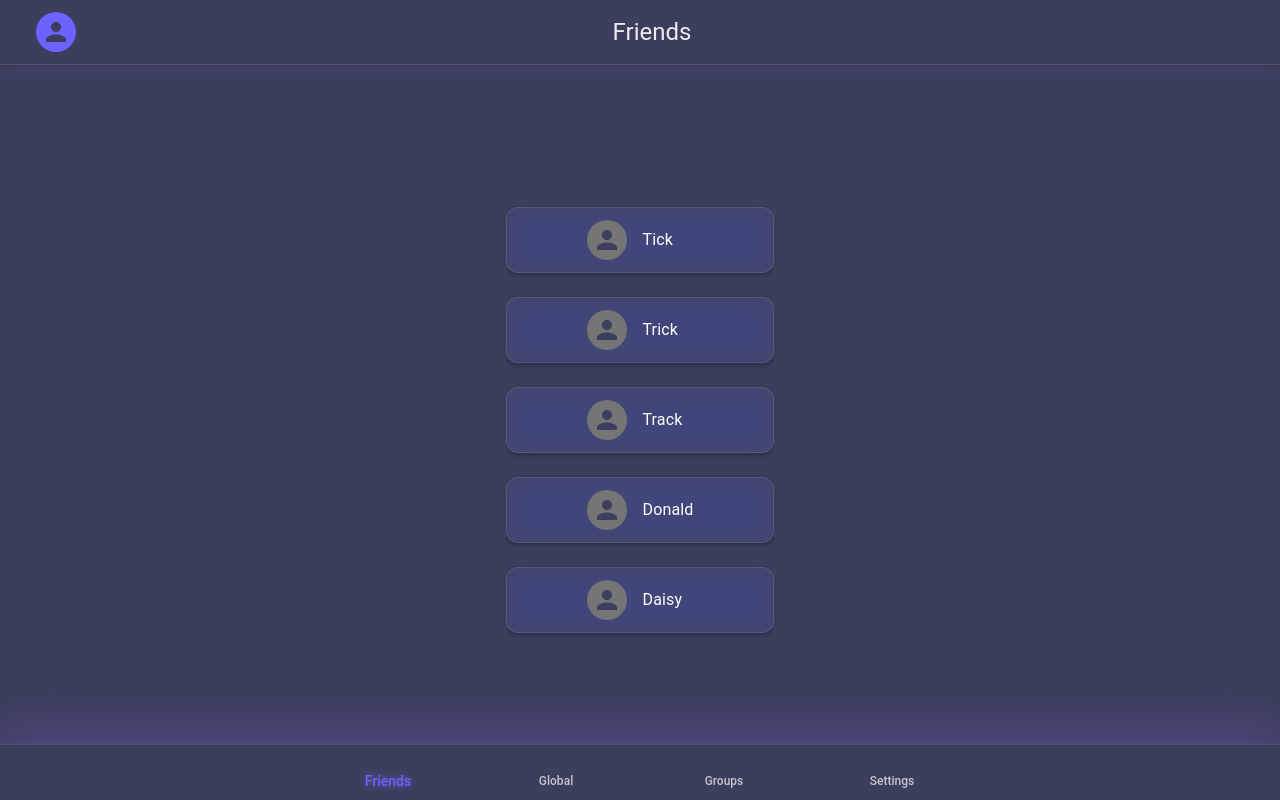
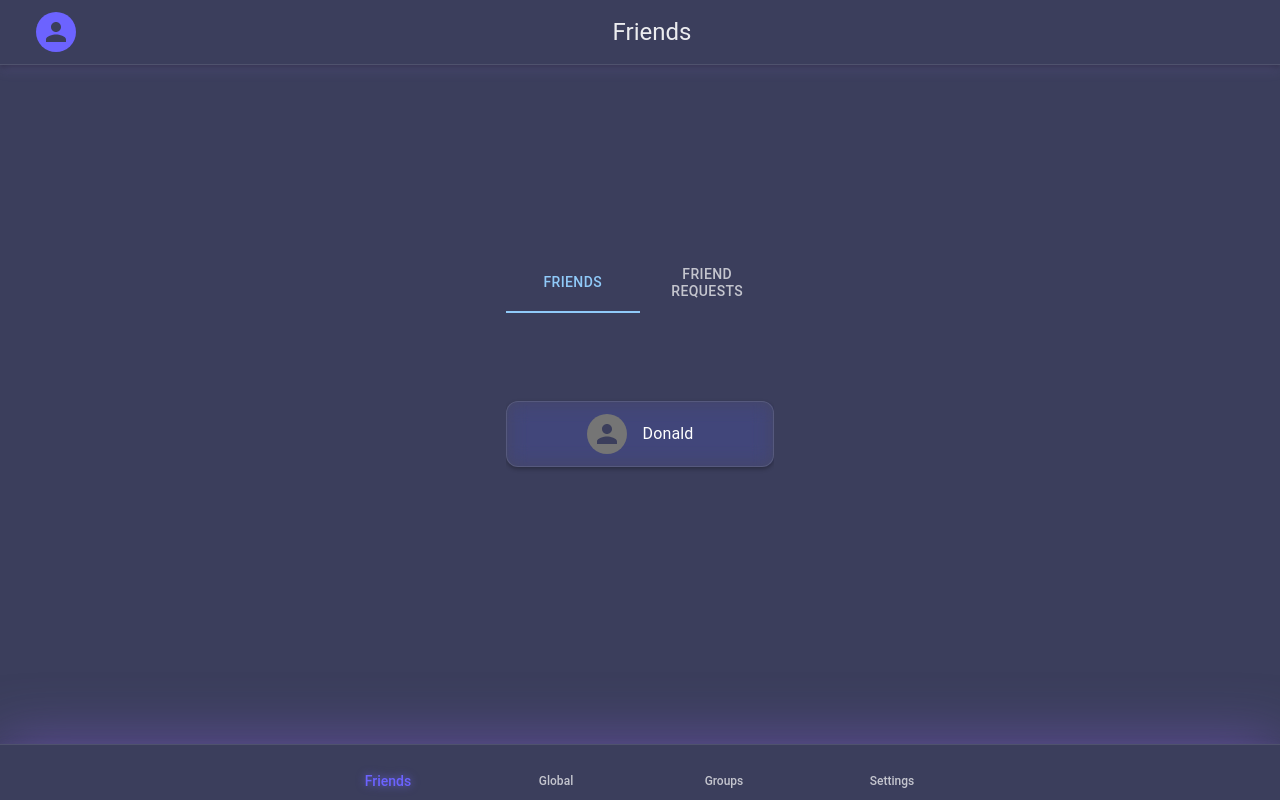
Before and after one commit to carinaCo/foto-social-web, a React (Vite) app in the folder foto-social-react/psis-image-based-social-media-app/: page /friends in a window 1280 px wide. Built offline with nearby package versions, Linux system fonts and the light colour scheme; some icons are missing.

Commit message:
Implemented FriendRequest page and switching between friends and friendrequests

```diff
--- a/foto-social-react/psis-image-based-social-media-app/src/FriendsPage/friendBox.tsx
+++ b/foto-social-react/psis-image-based-social-media-app/src/FriendsPage/friendBox.tsx
@@ -14,17 +14,9 @@ import EditIcon from '@mui/icons-material/Edit';
  * ein eintrag pro gruppe -> ein component render i guess
  *
  */
-const FriendBox: React.FC = () => {
-
-    const friendElements =
-        [
-            {id: 1, name: 'Tick'},
-            {id: 2, name: 'Trick'},
-            {id: 3, name: 'Track'},
-            {id: 4, name: 'Donald'},
-            {id: 5, name: 'Daisy'},
-        ];
-
+const FriendBox: React.FC = ({
+    friends
+                             }) => {
 
     return (
         <Box sx={{ height: "100%", overflowY: "auto",
@@ -34,7 +26,7 @@ const FriendBox: React.FC = () => {
             }
         }}>
         <List sx={{ width: '100%', height: '100%', maxHeight: 1000, pt: 9}}>
-                {friendElements.map((
+                {friends.map((
                     element, index) =>
                     (
                         <React.Fragment key={element.id || index}>
--- /dev/null
+++ b/foto-social-react/psis-image-based-social-media-app/src/FriendsPage/friendRequestBox.tsx
@@ -0,0 +1,96 @@
+import * as React from "react";
+import {
+    Avatar, Box,
+    Divider,
+    InputAdornment,
+    List,
+    ListItem,
+    ListItemAvatar,
+    ListItemButton,
+    ListItemText,
+    Stack,
+    TextField,
+    ListItemSecondaryAction,
+    Button,
+} from "@mui/material";
+import CloseIcon from '@mui/icons-material/Close';
+import CheckIcon from '@mui/icons-material/Check';
+import EditIcon from '@mui/icons-material/Edit';
+
+export interface FriendRequest {
+    id: number;
+    name: string;
+}
+
+interface Props {
+    requests: FriendRequest[];
+    onAccept: (id: number) => void;
+    onReject: (id: number) => void;
+}
+
+/**
+ * sollte irgendwie mappen über einträge
+ * ein eintrag pro gruppe -> ein component render i guess
+ *
+ */
+const FriendRequestBox: React.FC<Props> = ({
+    requests,
+    onAccept,
+    onReject
+}) => {
+
+    const friendElements =
+        [
+            {id: 1, name: 'Dagobert'},
+            {id: 2, name: '176-167 Knack'},
+            {id: 3, name: 'Daniel Düsentrieb'},
+            {id: 4, name: '671-761 Knack'},
+            {id: 5, name: '176-671 Knack'},
+        ];
+
+
+    return (
+        <Box sx={{ height: "100%", overflowY: "auto",
+            scrollbarWidth: "none", // Firefox
+            "&::-webkit-scrollbar": {
+                display: "none", // Chrome/Safari
+            }
+        }}>
+            <List sx={{ width: '100%', height: '100%', maxHeight: 1000, pt: 9}}>
+                {requests.map((
+                    req) =>
+                    (
+                        <ListItem key={req.id} divider>
+                            <ListItemAvatar>
+                                <Avatar alt="Profile Picture"/>
+                            </ListItemAvatar>
+                            <ListItemText primary={req.name} />
+                            <ListItemSecondaryAction>
+                                <Box sx={{ display: 'flex', gap: 1}}>
+                                    <Button
+                                        size="small"
+                                        variant="contained"
+                                        color="primary"
+                                        onClick={() => handleAccept(req.id)}
+                                    >
+                                        <CheckIcon/>
+                                    </Button>
+                                    <Button
+                                        size="small"
+                                        variant="outlined"
+                                        color="secondary"
+                                        onClick={() => handleReject(req.id)}
+                                    >
+                                        <CloseIcon/>
+                                    </Button>
+                                </Box>
+                            </ListItemSecondaryAction>
+                        </ListItem>
+                    ))
+                }
+            </List>
+        </Box>
+    );
+};
+
+export default FriendRequestBox;
--- a/foto-social-react/psis-image-based-social-media-app/src/FriendsPage/friendsPage.tsx
+++ b/foto-social-react/psis-image-based-social-media-app/src/FriendsPage/friendsPage.tsx
@@ -1,8 +1,14 @@
-import * as React from 'react';
+import React, { useState } from 'react';
 import {
-    AppBar, Box, CssBaseline
+    AppBar,
+    Box,
+    CssBaseline,
+    Tabs,
+    Tab,
+    List,
 } from "@mui/material";
 import FriendBox from "./friendBox.tsx";
+import FriendRequestBox from "./friendRequestBox.tsx";
 import AppToolbar from "../MainPage/AppToolbar.tsx";
 import AddNewDrawer from "../MainPage/AddNewDrawer.tsx";
 
@@ -21,9 +27,35 @@ const mainPageStyles = {
 
 
 const FriendsPage: React.FC = () => {
+    //for addFriend/Group
     const [drawerOpen, setDrawerOpen] = React.useState(false);
     const toggleDrawer = (open: boolean) => () => {
         setDrawerOpen(open);
+    };
+//for friends/friendrequests
+    const [activeTab, setActiveTab] = useState<TabOption>('friends');
+
+    const [friends, setFriends] = useState<User[]>([
+        { id: 1, name: 'Donald' },
+    ]);
+    const [friendRequests, setFriendRequests] = useState<User[]>([
+        { id: 2, name: 'Tick' },
+        { id: 3, name: 'Trick' },
+    ]);
+
+    const handleTabChange = (_: React.SyntheticEvent, newValue: number) => {
+        setActiveTab(newValue === 0 ? 'friends' : 'requests');
+    };
+
+    const handleAccept = (id: number) => {
+        const user = friendRequests.find((r) => r.id === id);
+        if (!user) return;
+        setFriends((prev) => [...prev, user]);
+        setFriendRequests((prev) => prev.filter((r) => r.id !== id));
+    };
+
+    const handleReject = (id: number) => {
+        setFriendRequests((prev) => prev.filter((r) => r.id !== id));
     };
 
     return (
@@ -34,7 +66,35 @@ const FriendsPage: React.FC = () => {
                     </AppBar>
             {/*<Box sx={mainPageStyles.chatBackground} >*/}
             {/*</Box>*/}
-            <FriendBox />
+            <Box sx={{ paddingTop: '1rem', paddingBottom: '4rem' /* leave space for nav bars */ }}>
+                <Tabs
+                    value={activeTab === 'friends' ? 0 : 1}
+                    onChange={handleTabChange}
+                    centered
+                    variant="fullWidth"
+                    textColor="primary"
+                    indicatorColor="primary"
+                >
+                    <Tab label="Friends" />
+                    <Tab label="Friend Requests" />
+                </Tabs>
+
+                <Box sx={{ marginTop: 2 }}>
+                    {activeTab === 'friends' && (
+                        <FriendBox friends={friends} />
+                    )}
+
+                    {activeTab === 'requests' && (
+                        <List>
+                            <FriendRequestBox
+                                requests={friendRequests}
+                                onAccept={handleAccept}
+                                onReject={handleReject}
+                            />
+                        </List>
+                    )}
+                </Box>
+            </Box>
 
             <AddNewDrawer open={drawerOpen} onClose={() => setDrawerOpen(false)} />
         </>
```
